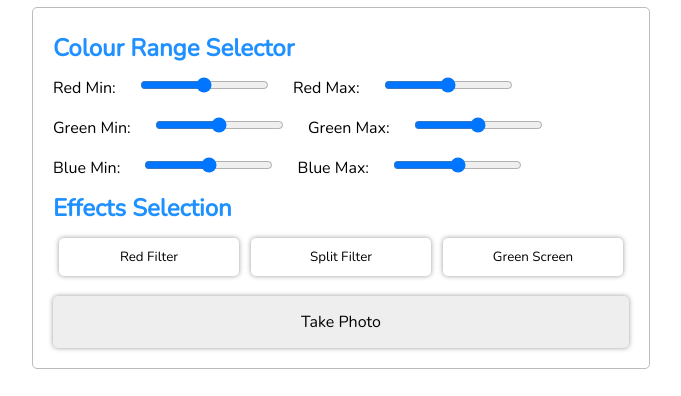
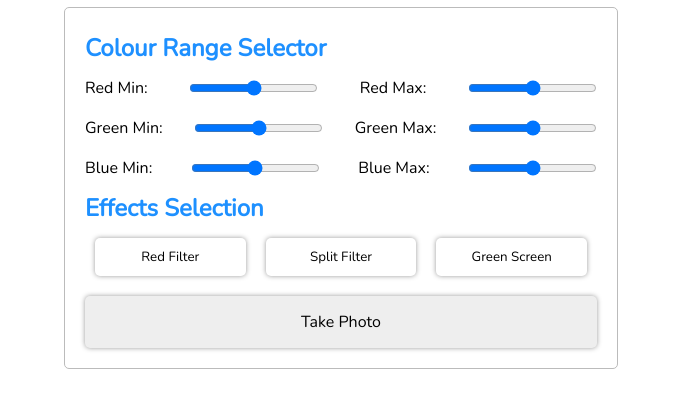
Before and after one commit to dhruvilmodi/photoBoothv1.0, a website: page index.html in a window 1280 px wide. Shown: the part 56-452 px from the top of the page, without its empty margins (299-980 px from the left). Drawn offline with nearby package versions, Linux system fonts and the light colour scheme.

Commit message:
added styles

```diff
--- a/style.css
+++ b/style.css
@@ -1,7 +1,11 @@
 *{
     margin: 0;
     padding: 0;
+}
 
+body{
+    height: 100vh;
+    overflow: hidden;
 }
 
 h1,h2,h3,h4,h5,h6,p,fieldset,textarea,input,form, button, section{
@@ -19,18 +23,17 @@ h2{
 }
 
 input[type="range"]{
-    margin-right: 20px;
 }
 
 input[type="button"]{
     padding: 10px;
-    width: 14vw;
+    width: 100%;
     border: 0;
     border-radius: 5px;
     background-color: transparent;
     box-shadow: 0px 0px 5px 0px #999;
     cursor: pointer;
-    margin: 10px auto;
+    margin: 10px 10px;
     transition: 0.3s ease-in-out;
 }
 input[type="button"]:hover{
@@ -40,13 +43,17 @@ input[type="button"]:hover{
 
 fieldset{
     border: 0;
+}
 
+.rgb{
+    display: flex;
+    justify-content: space-between;
 }
 
 form{
     display: flex;
     flex-direction: column;
-    width: 45vw;
+    width: 40vw;
     line-height: 40px;
     justify-content: center;
     margin: 10px auto;
@@ -87,10 +94,6 @@ button:hover{
     color: #FFFFFF;
 }
 
-label{
-    margin-right: 20px;
-}
-
 #filters{
     display: flex;
     justify-content: space-between;
```
